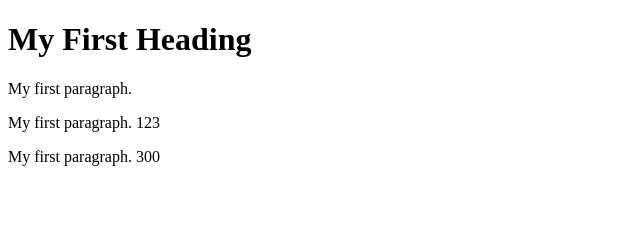
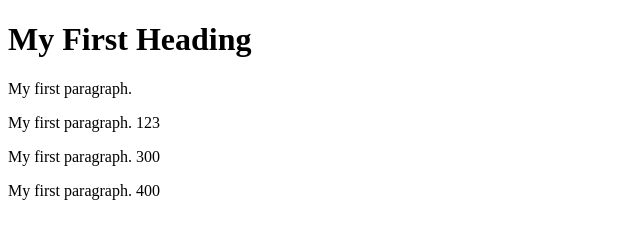
Before and after one commit to aditya1991yr/github-1, a plain HTML site: page Index.html in a window 1280 px wide. Shown: the whole page, without its empty margins (0-640 px from the left). Drawn offline with Linux system fonts and the light colour scheme.

Commit message:
VS code 4

```diff
--- a/Index.html
+++ b/Index.html
@@ -7,5 +7,6 @@
 <p>My first paragraph.</p>
 <p>My first paragraph. 123</p>
 <p>My first paragraph. 300</p>
+<p>My first paragraph. 400</p>
 </body>
 </html>
```
